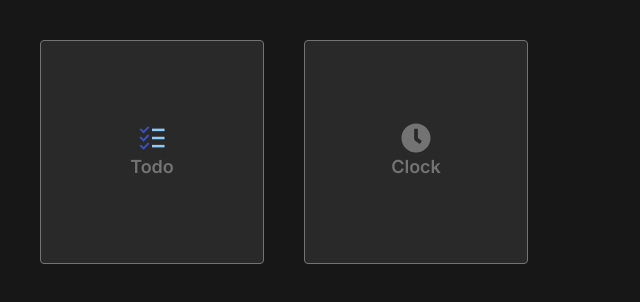
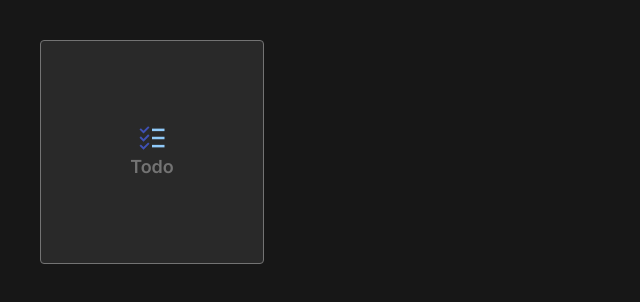
Before and after one commit to kiridharan/plan-board, a Next.js app: page / in a window 1280 px wide. Shown: the top 302 px of the page, without its empty margins (0-640 px from the left). Built offline with nearby package versions, Linux system fonts and the light colour scheme.

Commit message:
refactor: Update layout and add CardComponent for home page

```diff
--- a/src/app/layout.tsx
+++ b/src/app/layout.tsx
@@ -1,3 +1,4 @@
+// "use client";
 import type { Metadata } from "next";
 import { Inter } from "next/font/google";
 import "./globals.css";
@@ -16,7 +17,17 @@ export default function RootLayout({
 }>) {
   return (
     <html lang="en">
-      <body className={inter.className}>{children}</body>
+      {/* // add back button */}
+
+      <body
+        className={
+          inter.className +
+          " bg-gray-900 text-white font-inter text-base antialiased"
+        }
+      >
+
+        {children}
+      </body>
     </html>
   );
 }
--- a/src/app/page.tsx
+++ b/src/app/page.tsx
@@ -36,19 +36,29 @@ export default function Home() {
         <FcTodoList />
         <h2 className="text-center text-lg font-semibold">Todo</h2>
       </div>
-      <div
-        className="h-56 w-56 shrink-0 place-content-center rounded border text-3xl border-neutral-500 bg-neutral-500/20 text-neutral-500
-      hover:bg-neutral-500/30 hover:text-neutral-500/90
-       flex-col
-      justify-center items-center flex cursor-pointer"
-        onClick={() => {
-          // redirect to task-app
-          router.push("/clock-app");
-        }}
-      >
-        <FaClock />
-        <h2 className="text-center text-lg font-semibold">Clock</h2>
-      </div>
     </div>
   );
 }
+
+const CardComponent = ({
+  icon,
+  title,
+  onClick,
+}: {
+  icon: JSX.Element;
+  title: string;
+  onClick: () => void;
+}) => {
+  return (
+    <div
+      className="h-56 w-56 shrink-0 place-content-center rounded border text-3xl border-neutral-500 bg-neutral-500/20 text-neutral-500
+    hover:bg-neutral-500/30 hover:text-neutral-500/90
+     flex-col
+    justify-center items-center flex cursor-pointer"
+      onClick={onClick}
+    >
+      {icon}
+      <h2 className="text-center text-lg font-semibold">{title}</h2>
+    </div>
+  );
+};
```
